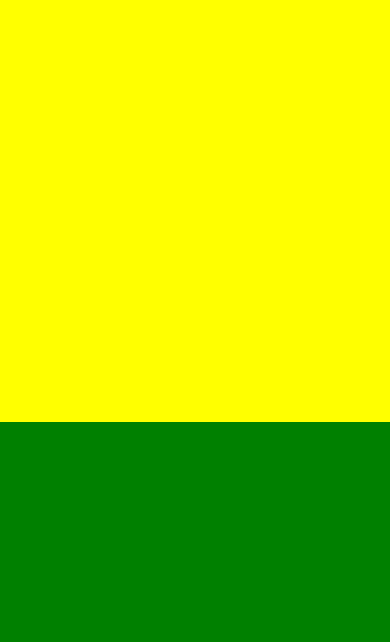
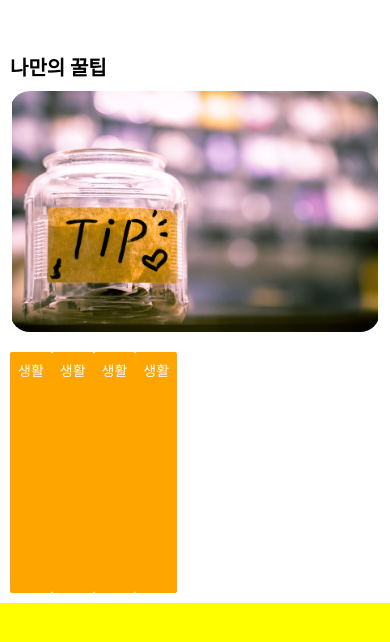
Before and after one commit to kimoony/sparta-myhoneytip-hoon, a React Native app: screen / in a window 390 px wide. Shown: the top 642 px of the page. Built offline with nearby package versions, Linux system fonts and the light colour scheme.

Commit message:
making app

```diff
--- a/App.js
+++ b/App.js
@@ -1,27 +1,91 @@
-import { StatusBar } from 'expo-status-bar';
 import React from 'react';
-import { StyleSheet, Text, View } from 'react-native';
+import main from './assets/main.png';
+import { StyleSheet, Text, View, Image, TouchableOpacity, ScrollView, Button } from 'react-native';
 
 export default function App() {
+  console.disableYellowBox = true;
+  //return 구문 밖에서는 슬래시 두개 방식으로 주석
   return (
     <View style={styles.container}>
-      <View style={styles.subContainerOne}></View>
-      <View style={styles.subContainerTwo}></View>
+      <View style={styles.containerTitle}>
+        <Text style={styles.title}>나만의 꿀팁</Text>
+      </View>
+      <View style={styles.containerOne}>
+        <Image
+          source={main}
+          style={{
+            width: '100%',
+            height: '100%',
+            resizeMode: 'contain',
+            borderRadius: 20,
+          }}
+        />
+      </View>
+      <ScrollView
+        style={styles.containerTwo}
+        horizontal="left"
+      >
+        <Button
+          style={styles.btn1}
+          title="생활"
+          color="orange"
+        />
+        <Button
+          style={styles.btn1}
+          title="생활"
+          color="orange"
+        />
+        <Button
+          style={styles.btn1}
+          title="생활"
+          color="orange"
+        />
+        <Button
+          style={styles.btn1}
+          title="생활"
+          color="orange"
+        />
+      </ScrollView>
+      <View style={styles.containerThree}>
+
+      </View>
     </View>
-  );
+  )
+
 }
 
 const styles = StyleSheet.create({
   container: {
     flex: 1,
     backgroundColor: '#fff',
+    marginTop: 32,
   },
-  subContainerOne: {
+  containerTitle: {
+    marginLeft: 10,
+  },
+  title: {
+    marginTop: 20,
+    fontSize: 20,
+    fontWeight: 'bold',
+  },
+  containerOne: {
     flex: 1,
-    backgroundColor: "yellow"
+    // backgroundColor: 'blue',
+    margin: 10,
   },
-  subContainerTwo: {
+  containerTwo: {
+    flex: .2,
+    margin: 10,
+    flexDirection: 'row'
+  },
+  btn1: {
+    width: 30,
+    height: 20,
+    marginRight: 20,
+    // border: "soild"
+  },
+  containerThree: {
     flex: 1,
-    backgroundColor: "green"
+    backgroundColor: 'yellow'
   }
-});
+})
```
Also changed, not shown: assets/main.png (added).
